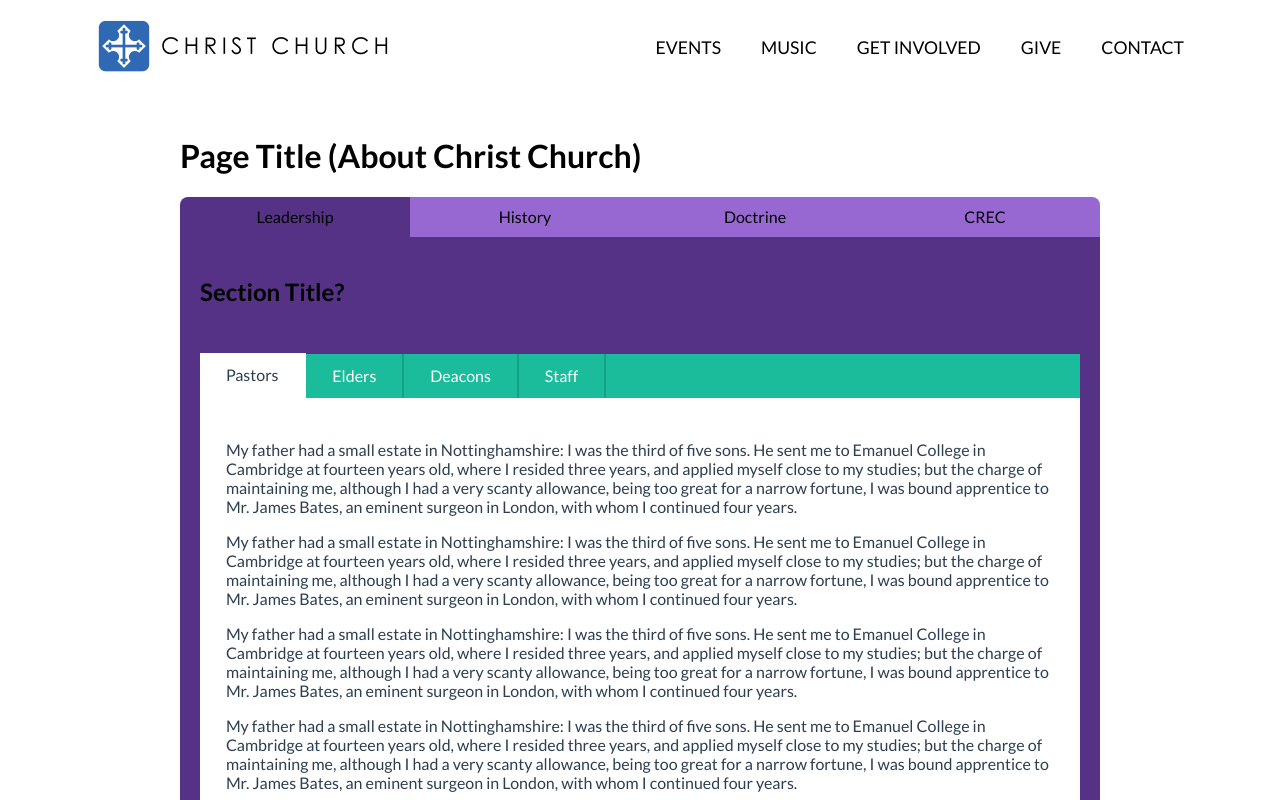
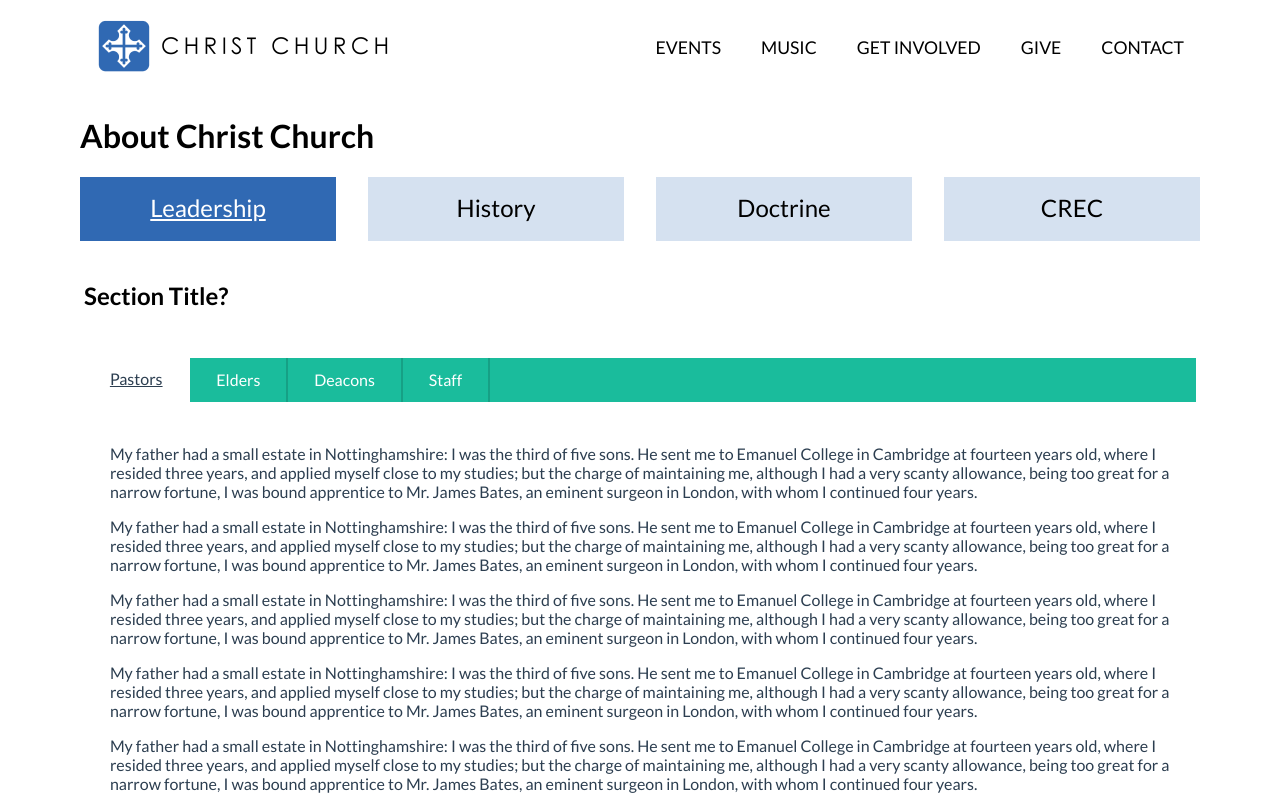
Before and after one commit to gdickison/christ-church, a Next.js app: page /about in a window 1280 px wide. Shown: the top 800 px of the page. Built offline with nearby package versions, Linux system fonts and the light colour scheme.

Commit message:
Add additional styling to home page events component, build out page tabs

```diff
--- a/components/PageTabs.js
+++ b/components/PageTabs.js
@@ -11,7 +11,7 @@ const PageTabs = () => {
 
   return (
     <div className="page-tabs-container">
-      <h1>Page Title (About Christ Church)</h1>
+      <h1>About Christ Church</h1>
       <div className="page-tabs">
         <div className="page-tab">
           <input type="radio" id="page-tab-1" name="page-tabs" value='first' checked={pageTabValue === 'first'} onChange={handlePageTabChange}/>
--- a/pages/_app.js
+++ b/pages/_app.js
@@ -1,5 +1,6 @@
 import '../styles/globals.css'
-import '../styles/tabs.css'
+import '../styles/page-tabs.css'
+import '../styles/section-tabs.css'
 import '../styles/nav.css'
 import '../styles/hero.css'
 import '../styles/events.css'
--- a/pages/index.js
+++ b/pages/index.js
@@ -17,12 +17,12 @@ const Home = () => {
             <Link href='/about'>
               <button>Worship With Us</button>
             </Link>
-            <Link href='/about'>
+            <Link href='https://www.christkirk.com/sermons/'>
               <button>Sermons</button>
             </Link>
           </div>
         </div>
-        <div style={{textAlign: 'center', marginBlock: '3.5rem;'}}>
+        <div style={{textAlign: 'center', marginBlock: '3.5rem'}}>
           <h1>You are warmly welcome to join us for one of our Lord’s Day worship services!</h1>
         </div>
         <Events/>
--- a/styles/events.css
+++ b/styles/events.css
@@ -20,14 +20,9 @@
   margin: auto;
 }
 
-.event h1 {
-  text-transform: uppercase;
-  font-weight: 400;
-}
-
 .event-image {
   position: relative;
-  filter: opacity(50%);
+  filter: opacity(40%);
 }
 
 .event-text {
@@ -35,4 +30,21 @@
   top: 0;
   left: 0;
   padding: 1rem;
+  display: flex;
+  flex-direction: column;
+  justify-content: space-between;
+  height: 100%;
 }
+
+.event-text h1 {
+  text-transform: uppercase;
+  font-weight: 100;
+}
+
+.event-link {
+  text-align: center;
+}
+
+.event-link:hover {
+  text-decoration: underline;
+}
--- /dev/null
+++ b/styles/page-tabs.css
@@ -0,0 +1,84 @@
+.page-tabs-container {
+	height: 100%;
+	margin: 0 auto;
+  padding-inline: 4rem;
+}
+
+.page-tabs-container h1 {
+  padding-left: 1rem;
+}
+
+.page-tabs {
+	position: relative;
+	display: flex;
+	min-height: 100vh;
+	overflow: scroll;
+}
+
+.page-tab {
+	flex: 1;
+  padding-inline: 1rem;
+}
+
+.page-tab-label {
+	display: block;
+  height: 4rem;
+	padding: 1rem;
+	text-align: center;
+	background: rgba(48, 105, 179, 0.2);
+	cursor: pointer;
+	transition: background 0.5s ease;
+	font-size: 1.5rem;
+}
+
+.page-tab-label:hover {
+	background: rgba(48, 105, 179, 1);
+  color: #fff;
+}
+
+.page-tab-content {
+	position: absolute;
+	left: 0; bottom: 0; right: 0;
+	top: 40px;
+	margin-top: 1.5rem;
+	padding: 20px;
+	background: #fff;
+
+	transition:
+		opacity 0.8s ease,
+		transform 0.8s ease		;
+
+	/* show/hide */
+		opacity: 0;
+		transform: scale(0.1);
+		transform-origin: top left;
+
+}
+
+.page-tab [type=radio] { display: none; }
+[type=radio]:checked ~ label {
+	background: rgba(48, 105, 179, 1);
+  color: #fff;
+  text-decoration: underline;
+	z-index: 2;
+}
+
+[type=radio]:checked ~ label ~ .page-tab-content {
+	z-index: 1;
+
+	/* show/hide */
+		opacity: 1;
+		transform: scale(1);
+}
+
+@media screen and (max-width: 767px) {
+	.page-tabs { min-height: 400px;}
+}
+
+@media screen and (max-width: 480px) {
+	.page-tabs { min-height: 580px; }
+	.page-tab label {
+		height: 60px;
+	}
+	.page-tab-content { top: 60px; }
+}
--- /dev/null
+++ b/styles/section-tabs.css
@@ -0,0 +1,74 @@
+
+
+/* ------------------- */
+/* SECTION TABS        -- */
+/* ----------------- */
+
+.section-tabs-container {
+  width: 100%;
+  margin: 0 auto;
+}
+.section-tabs {
+  position: relative;
+  margin: 3rem 0;
+  background: #1abc9c;
+  height: 100%;
+}
+.section-tabs::before,
+.section-tabs::after {
+  content: "";
+  display: table;
+}
+.section-tabs::after {
+  clear: both;
+}
+.section-tab {
+  float: left;
+}
+.section-tab-switch {
+  display: none;
+}
+.section-tab-label {
+  position: relative;
+  display: block;
+  line-height: 2.75em;
+  height: 3em;
+  padding: 0 1.618em;
+  background: #1abc9c;
+  border-right: 0.125rem solid #16a085;
+  color: #fff;
+  cursor: pointer;
+  top: 0;
+  transition: all 0.25s;
+}
+.section-tab-label:hover {
+  top: -0.25rem;
+  transition: top 0.25s;
+}
+.section-tab-content {
+  min-height: 80vh;
+  position: absolute;
+  z-index: 1;
+  top: 2.75em;
+  left: 0;
+  padding: 1.618rem;
+  background: #fff;
+  color: #2c3e50;
+  border-bottom: 0.25rem solid #bdc3c7;
+  opacity: 0;
+  transition: all 0.35s;
+}
+.section-tab-switch:checked + .section-tab-label {
+  background: #fff;
+  color: #2c3e50;
+  border-bottom: 0;
+  border-right: 0.125rem solid #fff;
+  transition: all 0.35s;
+  z-index: 1;
+  top: -0.0625rem;
+}
+.section-tab-switch:checked + label + .section-tab-content {
+  z-index: 2;
+  opacity: 1;
+  transition: all 0.35s;
+}
--- a/styles/tabs.css
+++ /dev/null
@@ -1,171 +0,0 @@
-/* ------------------- */
-/* PAGE TABS        -- */
-/* ----------------- */
-
-
-
-.page-tabs-container {
-	max-width: 960px;
-	height: 100%;
-	margin: 0 auto;
-	padding: 20px;
-}
-
-/* ------------------- */
-/* PEN STYLES      -- */
-/* ----------------- */
-
-.page-tabs {
-	position: relative;
-	display: flex;
-	min-height: 100vh;
-	border-radius: 8px 8px 0 0;
-	overflow: scroll;
-}
-
-.page-tab {
-	flex: 1;
-}
-
-.page-tab-label {
-	display: block;
-	box-sizing: border-box;
-	/* tab content must clear this */
-		height: 40px;
-
-	padding: 10px;
-	text-align: center;
-	background: #9768D1;
-	cursor: pointer;
-	transition: background 0.5s ease;
-
-}
-
-.page-tab-label:hover {
-	background: #7B52AB;
-}
-
-.page-tab-content {
-	position: absolute;
-
-	left: 0; bottom: 0; right: 0;
-	/* clear the tab labels */
-		top: 40px;
-
-	padding: 20px;
-	border-radius: 0 0 8px 8px;
-	background: #553285;
-
-	transition:
-		opacity 0.8s ease,
-		transform 0.8s ease		;
-
-	/* show/hide */
-		opacity: 0;
-		transform: scale(0.1);
-		transform-origin: top left;
-
-}
-
-
-/* MAKE IT WORK ----- */
-
-.page-tab [type=radio] { display: none; }
-[type=radio]:checked ~ label {
-	background: #553285;
-	z-index: 2;
-}
-
-[type=radio]:checked ~ label ~ .page-tab-content {
-	z-index: 1;
-
-	/* show/hide */
-		opacity: 1;
-		transform: scale(1);
-}
-
-/* BREAKPOINTS ----- */
-@media screen and (max-width: 767px) {
-	.page-tabs { min-height: 400px;}
-}
-
-@media screen and (max-width: 480px) {
-	.page-tabs { min-height: 580px; }
-	.page-tab label {
-		height: 60px;
-	}
-	.page-tab-content { top: 60px; }
-}
-
-/* ------------------- */
-/* SECTION TABS        -- */
-/* ----------------- */
-
-.section-tabs-container {
-  width: 100%;
-  margin: 0 auto;
-}
-.section-tabs {
-  position: relative;
-  margin: 3rem 0;
-  background: #1abc9c;
-  height: 100%;
-}
-.section-tabs::before,
-.section-tabs::after {
-  content: "";
-  display: table;
-}
-.section-tabs::after {
-  clear: both;
-}
-.section-tab {
-  float: left;
-}
-.section-tab-switch {
-  display: none;
-}
-.section-tab-label {
-  position: relative;
-  display: block;
-  line-height: 2.75em;
-  height: 3em;
-  padding: 0 1.618em;
-  background: #1abc9c;
-  border-right: 0.125rem solid #16a085;
-  color: #fff;
-  cursor: pointer;
-  top: 0;
-  transition: all 0.25s;
-}
-.section-tab-label:hover {
-  top: -0.25rem;
-  transition: top 0.25s;
-}
-.section-tab-content {
-  min-height: 80vh;
-  position: absolute;
-  z-index: 1;
-  top: 2.75em;
-  left: 0;
-  padding: 1.618rem;
-  background: #fff;
-  color: #2c3e50;
-  border-bottom: 0.25rem solid #bdc3c7;
-  opacity: 0;
-  transition: all 0.35s;
-}
-.section-tab-switch:checked + .section-tab-label {
-  background: #fff;
-  color: #2c3e50;
-  border-bottom: 0;
-  border-right: 0.125rem solid #fff;
-  transition: all 0.35s;
-  z-index: 1;
-  top: -0.0625rem;
-}
-.section-tab-switch:checked + label + .section-tab-content {
-  z-index: 2;
-  opacity: 1;
-  transition: all 0.35s;
-}
```
Also changed, not shown: components/Events.js (+19 -4 lines).
